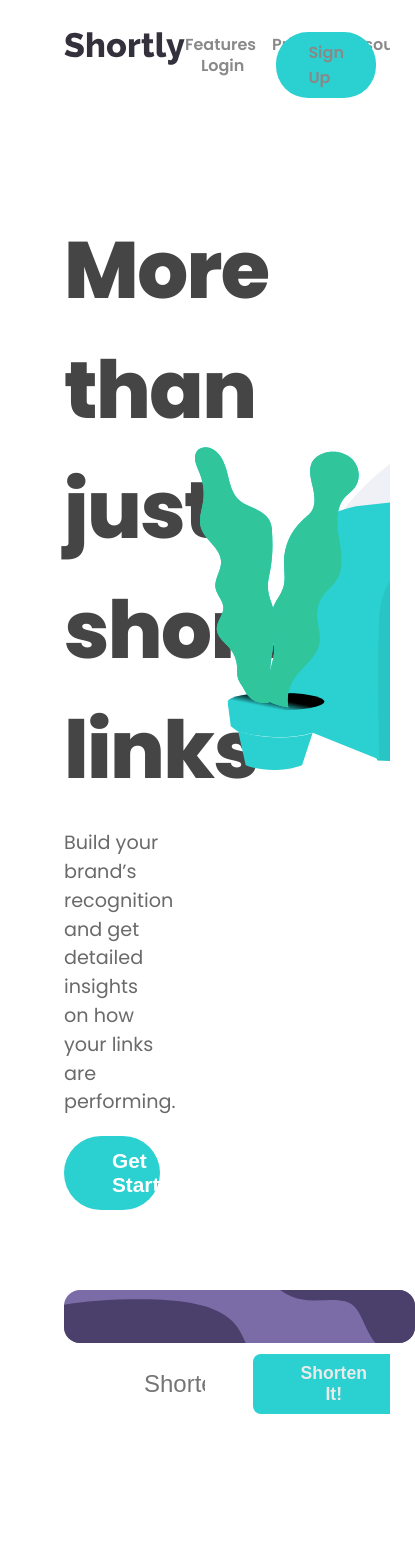
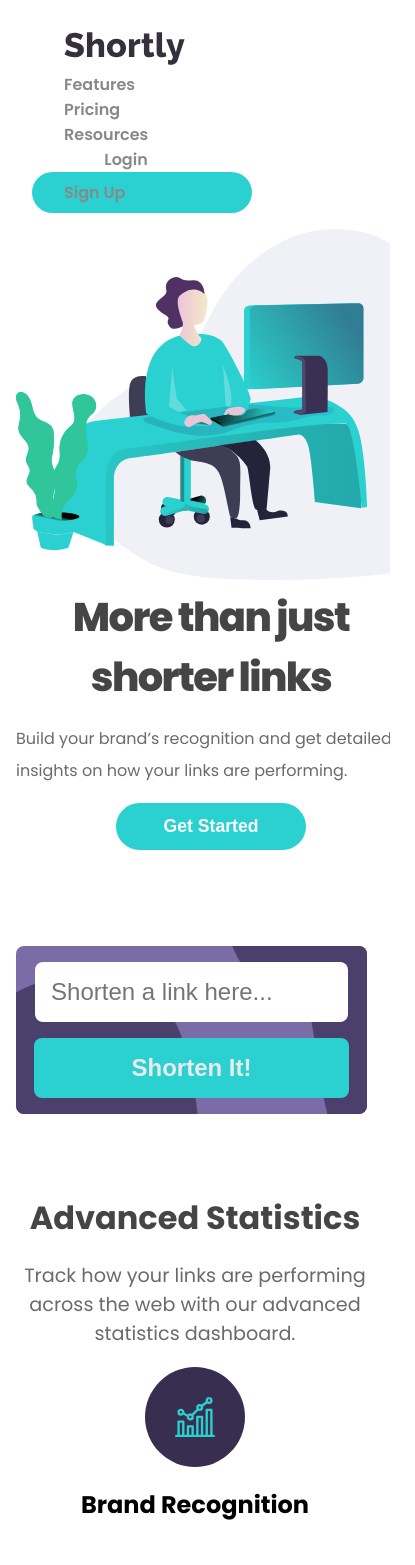
Before and after one commit to honeykhra/week10-urlShortner, a React (Create React App) app: page / in a window 390 px wide. Shown: the top 1565 px of the page, 415 px wide, since content can reach past the window. Built offline with nearby package versions, Linux system fonts and the light colour scheme.

Commit message:
added css for mobile

```diff
--- a/src/App.css
+++ b/src/App.css
@@ -261,7 +261,7 @@ p {
   line-height: 2rem;
   display: flex;
   flex-direction: column;
-  align-items:flex-start;
+  align-items: flex-start;
   text-align: left;
 }
 
@@ -271,7 +271,7 @@ p {
   justify-content: space-evenly;
 }
 
-.footer ul{
+.footer ul {
   margin: 0;
 }
 
@@ -324,3 +324,336 @@ p {
   align-items: center;
   margin: 2rem;
 }
+
+/* Mobile ui */
+/* When the screen is less than 600 pixels wide, hide all links, except for the first one ("Home"). Show the link that contains should open and close the topnav (.icon) */
+@media screen and (max-width: 600px) {
+  /* Navbar */
+  .navbar {
+    width: 90vw;
+    display: flex;
+    flex-direction: column;
+    margin-top: 2rem;
+  }
+  .left-items {
+    display: flex;
+    flex-direction: column;
+  }
+  .left-items li a {
+    padding-right: 1rem;
+    color: #898989;
+    font-size: 1rem;
+    font-weight: 600;
+    text-decoration: none;
+  }
+  .left-items li img {
+    height: 2.5rem;
+  }
+
+  .right-items {
+    display: flex;
+    flex-direction: column;
+  }
+  .right-items li {
+    color: #898989;
+    font-size: 1rem;
+    font-weight: 600;
+  }
+  .active {
+    width: 100%;
+    color: #fff;
+    background: #2bd0d0;
+  }
+
+  /* Hero */
+  .hero {
+    display: flex;
+    flex-direction: column-reverse;
+    width: 100vw;
+    padding: 0 1rem;
+  }
+
+  .hero .left {
+    width: 100%;
+    display: flex;
+    flex-direction: column;
+    align-items: center;
+  }
+  .hero .left h1 {
+    text-align: center;
+    padding: 0 0 0 0;
+    margin: 0 2rem;
+    letter-spacing: -0.1rem;
+    font-size: 2.5rem;
+    font-weight: 800;
+    color: #454545;
+  }
+  .hero .left p {
+    width: 100%;
+    padding: 0 1rem;
+    font-size: 1rem;
+    color: #6b6a6a;
+    line-height: 2rem;
+  }
+  .hero .left button {
+    border: none;
+    color: white;
+    background-color: #2bd0d0;
+    font-size: 1.1rem;
+    font-weight: 600;
+  }
+  .hero .right {
+    width: 100%;
+  }
+  .hero .right img {
+    height: 90vw;
+  }
+
+  /* Url Input */
+  .urlInput {
+    padding: 0;
+    margin: 6rem 0rem 0 1rem;
+    width: 90vw;
+  }
+  .urlInput .img {
+    position: absolute;
+    margin: 0;
+    width: 90vw;
+    height: 20vh;
+    border-radius: 0.5rem;
+    background-color: #7b6ba7;
+    z-index: -1;
+  }
+  .urlInput .content {
+    margin-top: 1rem;
+    display: flex;
+    flex-direction: column;
+    align-items: center;
+    justify-content: center;
+    padding: 0 0;
+  }
+  .urlInput .content input {
+    width: 80%;
+    padding: 1rem 1rem;
+    margin: 0;
+    border: none;
+    border-radius: 0.5rem;
+    font-size: 1.5rem;
+  }
+  .urlInput .content button {
+    margin-top: 1rem;
+    width: 90%;
+    padding: 1rem 1rem;
+    border: none;
+    border-radius: 0.5rem;
+    font-size: 1.5rem;
+    color: #ece9e9;
+    background-color: #2bd0d0;
+    font-weight: 600;
+  }
+
+  /* Statistics */
+  .statistics {
+    padding: 2rem 0rem;
+    display: flex;
+    flex-direction: column;
+    align-items: center;
+    justify-content: center;
+  }
+  .statistics h1 {
+    text-align: center;
+    padding: 0;
+    margin: 0;
+    color: #454545;
+    font-size: 2rem;
+  }
+  .statistics p {
+    width: 100%;
+    text-align: center;
+  }
+
+  .cards {
+    margin-top: 0rem;
+    display: flex;
+    flex-direction: column;
+    justify-content: center;
+    align-items: center;
+  }
+
+  .cards .round {
+    background: #382f50;
+    border-radius: 50%;
+    width: 100px;
+    height: 100px;
+    display: flex;
+    align-items: center;
+    justify-content: center;
+  }
+  .cards p {
+    width: 80%;
+  }
+  .card {
+    margin-left: 0rem;
+    display: flex;
+    flex-direction: column;
+    justify-content: center;
+    align-items: center;
+  }
+
+  .cards .card2 {
+    margin-top: 0rem;
+  }
+
+  .cards .card3 {
+    margin-top: 0rem;
+    margin-bottom: 23rem;
+  }
+  .span1 {
+    background: #2bd0d0;
+    height: 50px;
+    width: 10px;
+    margin-top: 0rem;
+    z-index: -1;
+  }
+
+  .span2 {
+    background: #2bd0d0;
+    height: 50px;
+    width: 10px;
+    margin-top: 0rem;
+    z-index: -1;
+  }
+
+  /* Boost */
+
+  .boost {
+    margin: 0;
+    display: flex;
+    flex-direction: column;
+    align-items: center;
+    justify-content: center;
+  }
+
+  .boost img {
+    margin-top: 5rem;
+    z-index: -1;
+    background: #39324e;
+    position: absolute;
+    height: 70vh;
+    width: 100vw;
+    overflow: hidden;
+  }
+  .boost h1 {
+    color: #fff;
+    font-size: 1.8rem;
+    margin-top: -13rem;
+  }
+  .boost button {
+    color: #fff;
+    background-color: #2bd0d0;
+    font-size: 1.4rem;
+    border: none;
+    border-radius: 2rem;
+    padding: 1rem 3rem;
+    font-weight: 600;
+  }
+
+  /* Footer */
+
+  .footer {
+    background: #1f1b29;
+    color: #fff;
+    display: flex;
+    flex-direction: column;
+    align-items: center;
+    justify-content: center;
+    padding: 0;
+  }
+
+  .footer .logo {
+    filter: invert(100%);
+    margin-right: 0;
+    margin-top: 4rem;
+  }
+
+  .footer .sections {
+    display: flex;
+    flex-direction: column;
+    align-items: center;
+    justify-content: center;
+  }
+
+  .footer .section {
+    padding: 0;
+    line-height: 2rem;
+  }
+  .footer .section ul {
+    width: 80vw;
+    text-align: center;
+  }
+
+  .footer .socialIcons {
+    width: 100%;
+    display: flex;
+    justify-content: space-evenly;
+    margin: 2rem 0 4rem 0;
+    font-size: 1.5rem;
+  }
+
+  /* GetShortUrl */
+  .getshorturlcontainer {
+    margin-top: 1rem;
+    border-radius: 0.5rem;
+    background-color: #917ec4;
+    color: #d9d5e4;
+  }
+
+  .getshorturl {
+    display: flex;
+    flex-direction: column;
+    align-items: center;
+    border-bottom: 1px solid #16131d;
+    padding: 1rem;
+    max-width: 90vw;
+  }
+
+  .getshorturl .original-link {
+    width: 80vw;
+    display: flex;
+
+  }
+
+  .getshorturl .right {
+    display: flex;
+    flex-direction: column;
+    text-align: center;
+  }
+  .getshorturl h2 {
+    font-weight: 400;
+    font-size: 0.9rem;
+    max-width: 80vw;
+  }
+
+  .getshorturl button {
+    width: 80vw;
+    color: #fff;
+    background-color: #39324e;
+    font-size: 1rem;
+    border: none;
+    border-radius: 0.5rem;
+    padding: 0.8rem 2rem;
+    font-weight: 500;
+    margin-left: 0;
+  }
+  .getshorturl .right h2 {
+    color: #c3eaea;
+  }
+
+  /* Loader */
+  .loader {
+    display: flex;
+    justify-content: center;
+    align-items: center;
+    margin: 2rem;
+  }
+}
```
